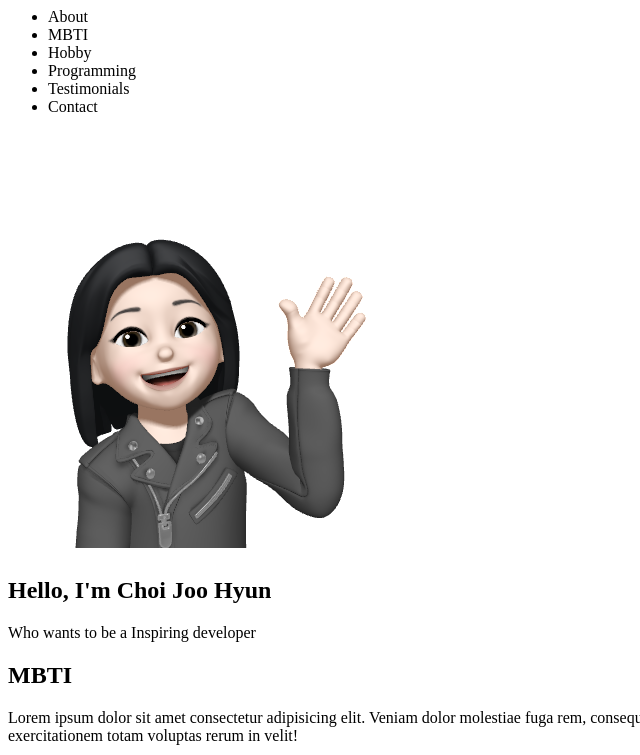
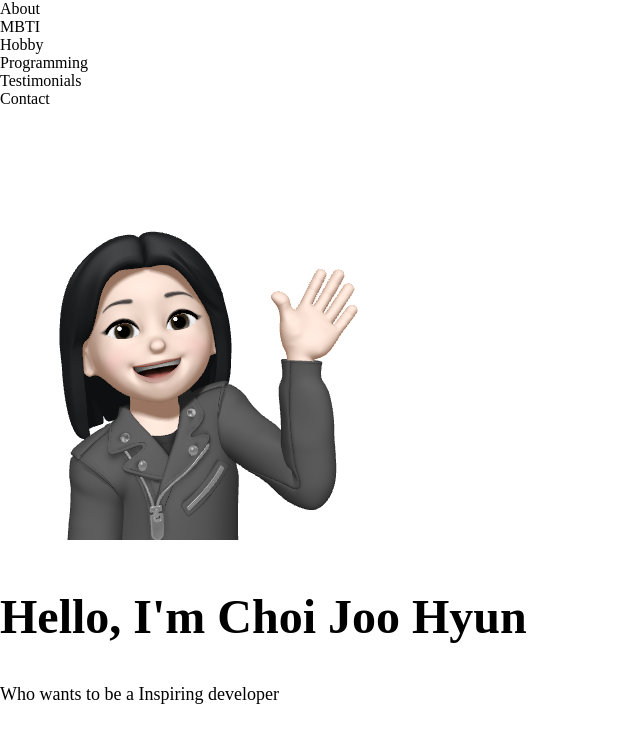
Before and after one commit to reinexxism/WelcometomyUniverse, a plain HTML site: page index.html in a window 1280 px wide. Shown: the part 520-1275 px from the top of the page, without its empty margins (0-640 px from the left). Drawn offline with Linux system fonts and the light colour scheme; a web font is replaced by a local one.

Commit message:
Add Universial tag css

```diff
--- a/style.css
+++ b/style.css
@@ -32,3 +32,33 @@
   /* Animation-duration */
   --animation-duration: 300ms;
 }
+
+/* Universial tag */
+* {
+  box-sizing: border-box;
+}
+
+body {
+  margin: 0;
+  cursor: default;
+}
+
+ul {
+  list-style: none;
+  padding-left: 0;
+}
+
+li {
+  list-style: none;
+}
+
+/* Typhography */
+h1 {
+  font-size: var(--font-large);
+  font-weight: var(--weight-bold);
+}
+
+p {
+  font-size: var(--font-regular);
+  font-weight: var(--weight-regular);
+}
```
